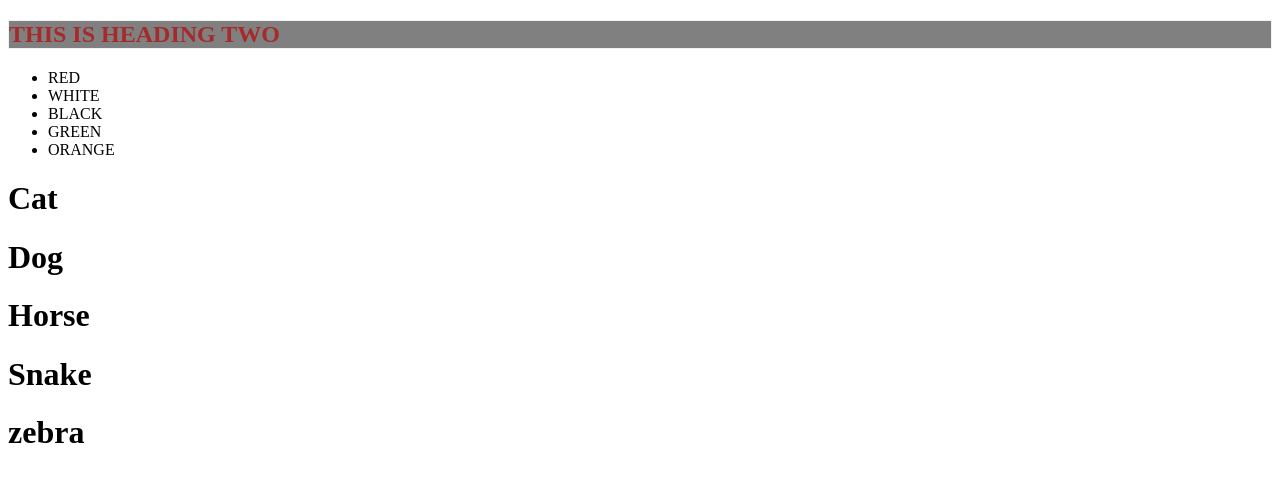
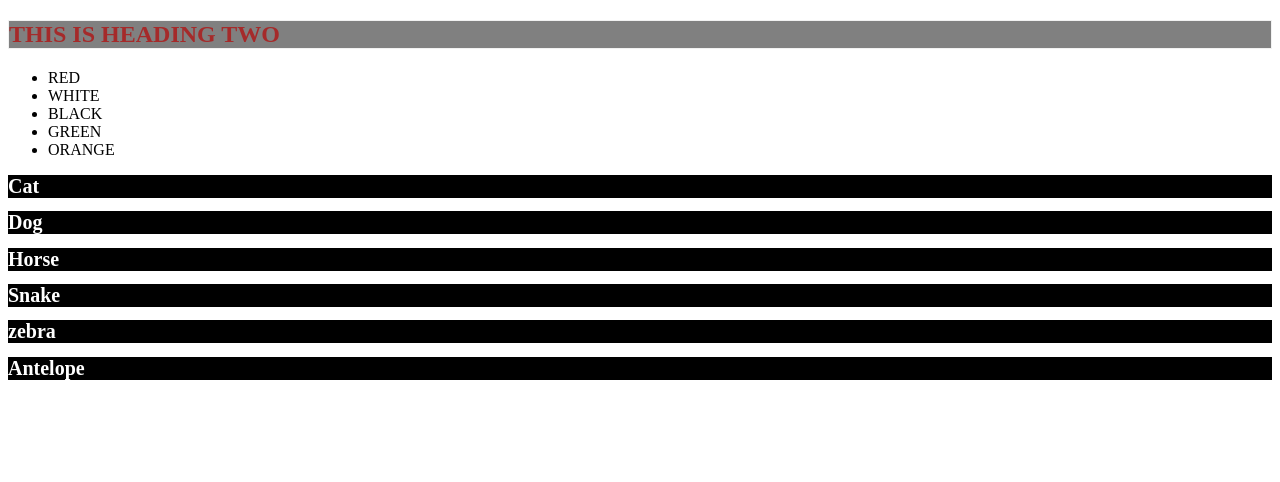
Before and after one commit to Emiklad24/petrus-emmanuel, a plain HTML site: page index.html in a window 1280 px wide. Drawn offline with Linux system fonts and the light colour scheme.

Commit message:
h1 color changed to white, font-size changed to 20px

```diff
--- a/index.css
+++ b/index.css
@@ -1,5 +1,6 @@
-h1:{
-    color: brown;
+h1{
+    color: white;
+    font-size: 20px;
     background-color: black;
 }
 
--- a/index.html
+++ b/index.html
@@ -34,6 +34,9 @@
             <div class="col">
                 <h1>zebra</h1>
             </div>
+            <div class="col">
+                <h1>Antelope</h1>
+            </div>
         </div>
     </div>
 </body>
```
